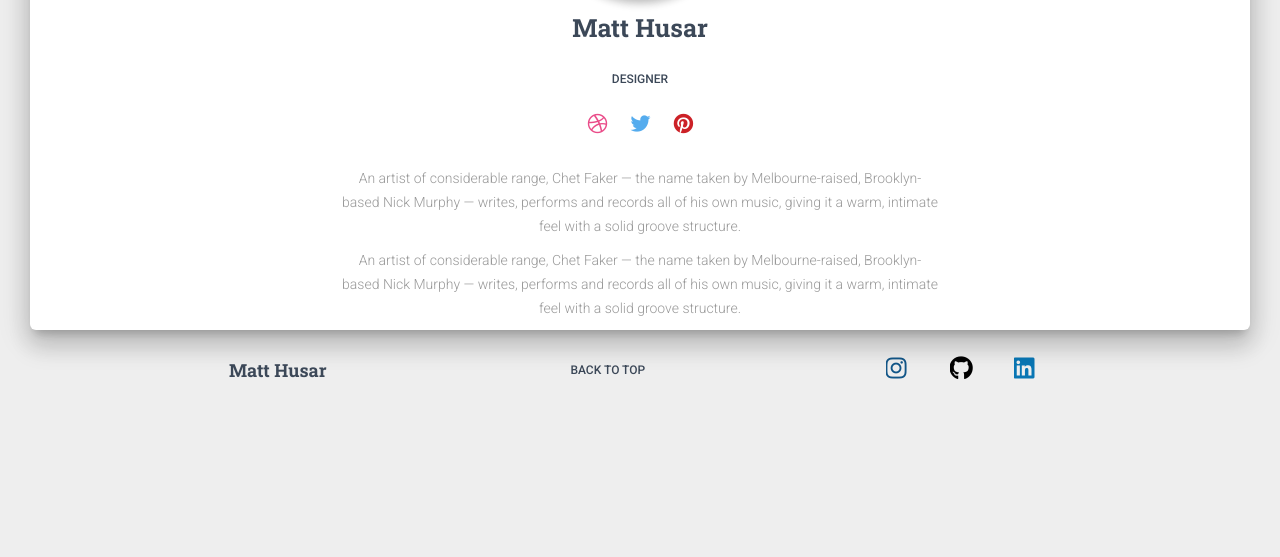
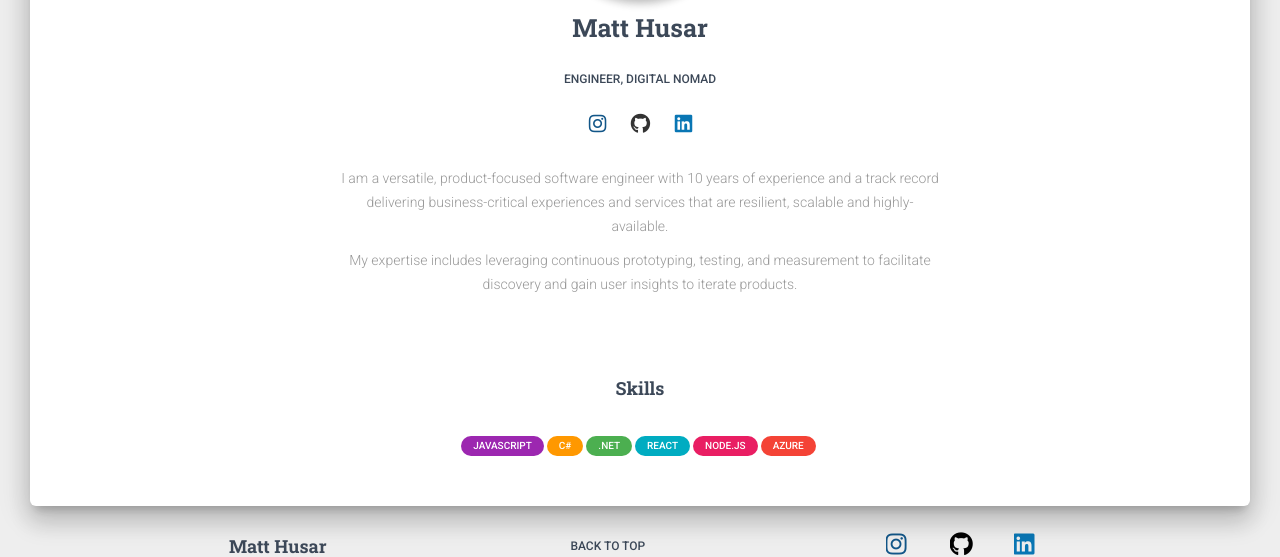
Before and after one commit to husarms/matthusar-site, a Next.js app: page /about in a window 1280 px wide. Shown: the part 380-937 px from the top of the page. Before the commit the page ends 803 px from the top, so only its background shows below. Built offline with nearby package versions, Linux system fonts and the light colour scheme.

Commit message:
Update about.js

```diff
--- a/pages/about.js
+++ b/pages/about.js
@@ -7,12 +7,12 @@ import { makeStyles } from "@material-ui/core/styles";
 // core components
 import Header from "components/Header/Header.js";
 import HeaderLinks from "components/Header/HeaderLinks.js";
-import Clearfix from "components/Clearfix/Clearfix.js";
 import SharedFooter from "components/Footer/SharedFooter.js";
 import GridContainer from "components/Grid/GridContainer.js";
 import GridItem from "components/Grid/GridItem.js";
 import Parallax from "components/Parallax/Parallax.js";
 import Button from "components/CustomButtons/Button.js";
+import Badge from "components/Badge/Badge.js";
 
 import matt from "assets/img/profile/matt-1.jpg";
 
@@ -54,30 +54,45 @@ export default function ProfilePage({ ...rest }) {
                 </div>
                 <div className={classes.name}>
                   <h3 className={classes.title}>Matt Husar</h3>
-                  <h6>DESIGNER</h6>
+                  <h6>ENGINEER, DIGITAL NOMAD</h6>
                   <Button
                     justIcon
                     simple
-                    color="dribbble"
+                    color="instagram"
+                    onClick={() =>
+                      window.open(
+                        "https://www.instagram.com/matthusar/",
+                        "_blank"
+                      )
+                    }
                     className={classes.margin5}
                   >
-                    <i className={classes.socials + " fab fa-dribbble"} />
+                    <i className={classes.socials + " fab fa-instagram"} />
                   </Button>
                   <Button
                     justIcon
                     simple
-                    color="twitter"
+                    color="github"
+                    onClick={() =>
+                      window.open("https://github.com/husarms", "_blank")
+                    }
                     className={classes.margin5}
                   >
-                    <i className={classes.socials + " fab fa-twitter"} />
+                    <i className={classes.socials + " fab fa-github"} />
                   </Button>
                   <Button
                     justIcon
                     simple
-                    color="pinterest"
+                    color="linkedin"
+                    onClick={() =>
+                      window.open(
+                        "https://www.linkedin.com/in/matthusar/",
+                        "_blank"
+                      )
+                    }
                     className={classes.margin5}
                   >
-                    <i className={classes.socials + " fab fa-pinterest"} />
+                    <i className={classes.socials + " fab fa-linkedin"} />
                   </Button>
                 </div>
               </div>
@@ -85,20 +100,36 @@ export default function ProfilePage({ ...rest }) {
           </GridContainer>
           <div className={classNames(classes.description, classes.textCenter)}>
             <p>
-              An artist of considerable range, Chet Faker — the name taken by
-              Melbourne-raised, Brooklyn-based Nick Murphy — writes, performs
-              and records all of his own music, giving it a warm, intimate feel
-              with a solid groove structure.{" "}
+              I am a versatile, product-focused software engineer with 10 years
+              of experience and a track record delivering business-critical
+              experiences and services that are resilient, scalable and
+              highly-available.
             </p>
             <p>
-              An artist of considerable range, Chet Faker — the name taken by
-              Melbourne-raised, Brooklyn-based Nick Murphy — writes, performs
-              and records all of his own music, giving it a warm, intimate feel
-              with a solid groove structure.{" "}
+              My expertise includes leveraging continuous prototyping, testing,
+              and measurement to facilitate discovery and gain user insights to
+              iterate products.
             </p>
           </div>
+          <GridContainer>
+            <GridItem
+              xs={12}
+              sm={12}
+              md={12}
+              className={classNames(classes.gridItem, classes.textCenter)}
+            >
+              <div className={classes.profileTabs}>
+                <h4 className={classes.title}>Skills</h4>
+                <Badge color="primary">JavaScript</Badge>
+                <Badge color="warning">C#</Badge>
+                <Badge color="success">.NET</Badge>
+                <Badge color="info">React</Badge>
+                <Badge color="rose">Node.js</Badge>
+                <Badge color="danger">Azure</Badge>
+              </div>
+            </GridItem>
+          </GridContainer>
         </div>
-        <Clearfix />
       </div>
       <SharedFooter />
     </div>
```
